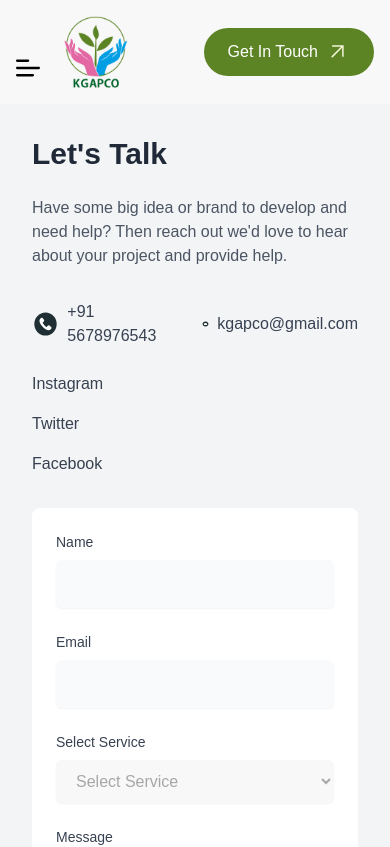
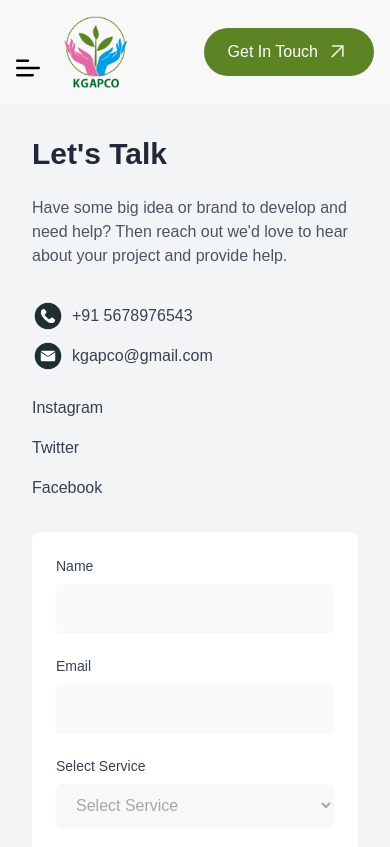
Before and after one commit to Vaishak2/Kerala_Agricultural_Producer_Firm, a React (Create React App) app: page /contact in a window 390 px wide. Shown: the top 847 px of the page. Built offline with nearby package versions, Linux system fonts and the light colour scheme.

Commit message:
Update ContactForm.js

```diff
--- a/src/Components/Contact/ContactForm.js
+++ b/src/Components/Contact/ContactForm.js
@@ -56,12 +56,12 @@ const ContactForm = () => {
                 <p className="text-base md:text-lg text-gray-600 mb-8">
                     Have some big idea or brand to develop and need help? Then reach out we'd love to hear about your project and provide help.
                 </p>
-                <div className="flex items-center text-gray-700 mb-6">
+                <div className="md:flex items-center text-gray-700 mb-6">
                     <div className="flex items-center mr-8">
                         <span className="mr-2 text-2xl"><img src={Callicon} alt="Call Icon" /></span>
-                        <span className="text-base md:text-lg">+91 5678976543</span>
+                        <span className="whitespace-nowrap text-base md:text-lg">+91 5678976543</span>
                     </div>
-                    <div className="flex items-center">
+                    <div className="flex items-center my-2">
                         <span className="mr-2 text-2xl"><img src={Msgicon} alt="Message Icon" /></span>
                         <span className="text-base md:text-lg">kgapco@gmail.com</span>
                     </div>
```
